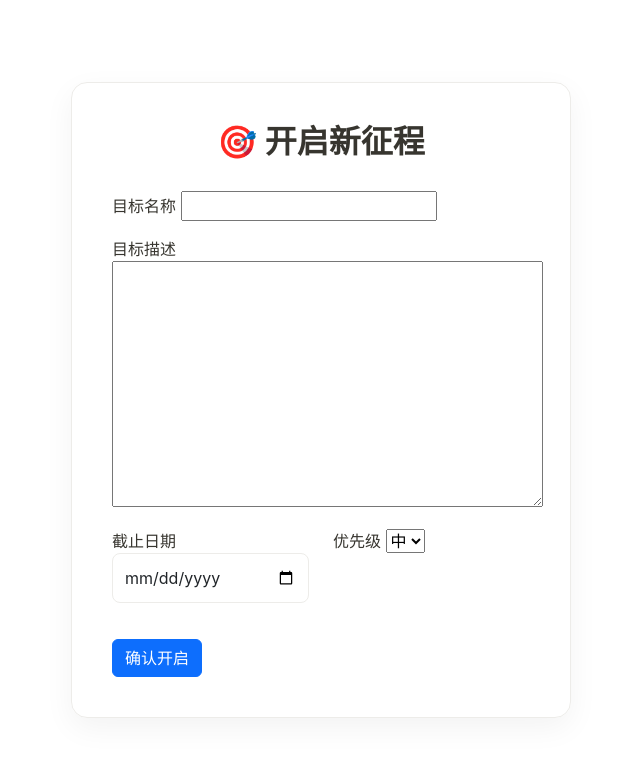
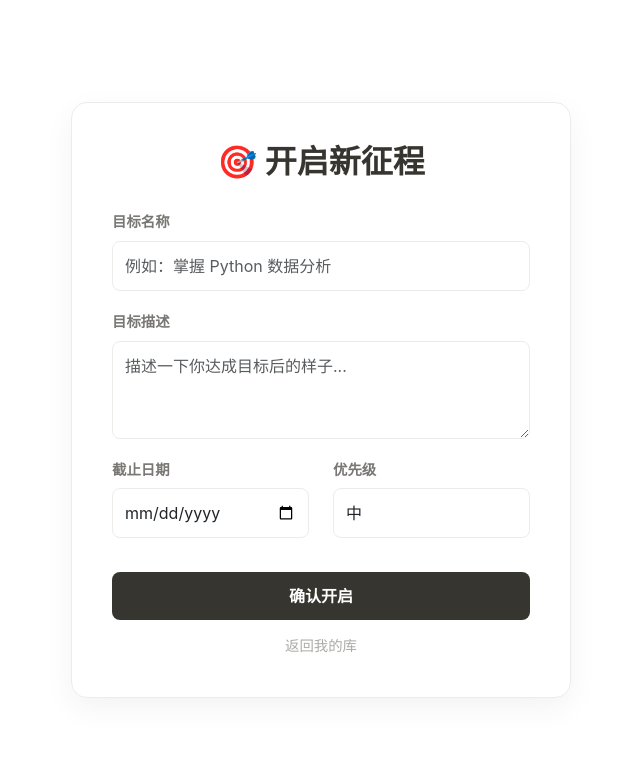
Before and after one commit to ZWEIGJ/skill-path-tracker, a Django app: page /goal/add/ in a window 1280 px wide. Shown: the top 757 px of the page, without its empty margins (319-959 px from the left). Run offline with Django 5.2, Linux system fonts and the light colour scheme; the visitor is signed in with stand-in values (Sample User, id 1).

Commit message:
任务排版逻辑修改

```diff
--- a/goals/forms.py
+++ b/goals/forms.py
@@ -4,8 +4,28 @@ from .models import LearningGoal
 class LearningGoalForm(forms.ModelForm):
     class Meta:
         model = LearningGoal
-        fields = ['title', 'description']
+        fields = ['title', 'description', 'deadline', 'priority']
         widgets = {
-            'title': forms.TextInput(attrs={'placeholder': '例如：掌握 Django 核心模型'}),
-            'description': forms.Textarea(attrs={'rows': 3, 'placeholder': '可选：描述你的学习计划...'}),
+            'title': forms.TextInput(attrs={
+                'class': 'form-control',
+                'placeholder': '例如：掌握 Python 数据分析'
+            }),
+            'description': forms.Textarea(attrs={
+                'class': 'form-control',
+                'rows': 3,
+                'placeholder': '描述一下你达成目标后的样子...'
+            }),
+            'deadline': forms.DateInput(attrs={
+                'class': 'form-control',
+                'type': 'date'  # 强制浏览器弹出日期选择器
+            }),
+            'priority': forms.Select(attrs={
+                'class': 'form-control'
+            }),
         }
+        labels = {
+            'title': '目标名称',
+            'description': '详细描述',
+            'deadline': '截止日期',
+            'priority': '优先级',
+        }
--- a/goals/templates/goals/goal_form.html
+++ b/goals/templates/goals/goal_form.html
@@ -43,19 +43,25 @@
             font-weight: 600;
             font-size: 0.9rem;
             color: #787774;
+            margin-bottom: 8px;
+            display: block;
         }
 
-        .form-control {
-            border: 1px solid var(--notion-border);
-            border-radius: 8px;
-            padding: 12px;
-            margin-bottom: 20px;
+        /* 统一 Django 自动生成的 input 和 select 样式 */
+        .form-control, select, textarea {
+            border: 1px solid var(--notion-border) !important;
+            border-radius: 8px !important;
+            padding: 12px !important;
+            margin-bottom: 20px !important;
             transition: border-color 0.2s;
+            width: 100%;
+            display: block;
+            background-color: #fff;
         }
 
-        .form-control:focus {
-            border-color: var(--notion-focus);
-            box-shadow: 0 0 0 3px rgba(82, 151, 255, 0.1);
+        .form-control:focus, select:focus, textarea:focus {
+            border-color: var(--notion-focus) !important;
+            box-shadow: 0 0 0 3px rgba(82, 151, 255, 0.1) !important;
             outline: none;
         }
 
@@ -68,6 +74,7 @@
             font-weight: 600;
             width: 100%;
             transition: opacity 0.2s;
+            margin-top: 10px;
         }
 
         .btn-save:hover {
@@ -95,25 +102,30 @@
         <h2>🎯 开启新征程</h2>
         <form method="post">
             {% csrf_token %}
-                <div class="mb-3">
-                    <label>目标名称</label>
+
+            <div class="mb-1">
+                <label class="form-label">目标名称</label>
                 {{ form.title }}
             </div>
-                <div class="mb-3">
-                    <label>目标描述</label>
+
+            <div class="mb-1">
+                <label class="form-label">目标描述</label>
                 {{ form.description }}
             </div>
+
             <div class="row">
-                    <div class="col-md-6 mb-3">
-                        <label>截止日期</label>
+                <div class="col-md-6 mb-1">
+                    <label class="form-label">截止日期</label>
                     <input type="date" name="deadline" class="form-control" value="{{ form.deadline.value|default:'' }}">
                 </div>
-                    <div class="col-md-6 mb-3">
-                        <label>优先级</label>
+                <div class="col-md-6 mb-1">
+                    <label class="form-label">优先级</label>
                     {{ form.priority }}
                 </div>
             </div>
-                <button type="submit" class="btn btn-primary">确认开启</button>
+
+            <button type="submit" class="btn-save">确认开启</button>
+            <a href="{% url 'goal_list' %}" class="btn-back">返回我的库</a>
         </form>
     </div>
 
--- a/goals/views.py
+++ b/goals/views.py
@@ -5,18 +5,52 @@ from django.urls import reverse_lazy
 from django.contrib.auth.decorators import login_required
 from django.contrib.auth.mixins import LoginRequiredMixin
 from django.http import JsonResponse
-from django.contrib import messages  # 修复 Pylance 报错的关键导入
+from django.contrib import messages
+from django.db.models import Case, When, IntegerField, Q, BooleanField, F, Count
+from django.utils import timezone
+
 from .models import LearningGoal, SubTask
+from .forms import LearningGoalForm
 
 # --- 1. 大目标管理 (页面级) ---
 
 @login_required
 def goal_list_view(request):
-    """首页：显示所有大目标的卡片"""
-    goals = LearningGoal.objects.filter(user=request.user)
-    return render(request, 'goals/goal_list.html', {
-        'goals': goals,
-    })
+    """首页：显示大目标（逻辑：未过期 > 优先级 > 截止日期）"""
+    now_date = timezone.now().date()
+
+    # 使用 annotate 预先计算子任务统计信息，用于沉底判断
+    goals = LearningGoal.objects.filter(user=request.user).annotate(
+        total_tasks=Count('subtasks'),
+        completed_tasks=Count('subtasks', filter=Q(subtasks__is_completed=True)),
+
+        # 核心沉底逻辑：
+        # 判定条件：日期早于今天 AND (没有任务 OR 已完成任务数 < 总任务数)
+        is_overdue_sort=Case(
+            When(
+                Q(deadline__lt=now_date) &
+                (Q(total_tasks=0) | Q(completed_tasks__lt=F('total_tasks'))),
+                then=True
+            ),
+            default=False,
+            output_field=BooleanField()
+        ),
+
+        # 优先级权重分：高(3) > 中(2) > 低(1)
+        priority_weight=Case(
+            When(priority='H', then=3),
+            When(priority='M', then=2),
+            When(priority='L', then=1),
+            default=0,
+            output_field=IntegerField(),
+        )
+    ).order_by(
+        'is_overdue_sort',    # 1. 未过期的在前 (False/0 < True/1)
+        '-priority_weight',   # 2. 权重分高的在前
+        'deadline'            # 3. 日期近的在前
+    )
+
+    return render(request, 'goals/goal_list.html', {'goals': goals})
 
 @login_required
 def goal_detail_view(request, pk):
@@ -31,9 +65,9 @@ def goal_detail_view(request, pk):
     })
 
 class GoalCreateView(LoginRequiredMixin, CreateView):
+    """创建目标视图"""
     model = LearningGoal
-    # 加上新字段：'deadline', 'priority'
-    fields = ['title', 'description', 'deadline', 'priority']
+    form_class = LearningGoalForm
     template_name = 'goals/goal_form.html'
     success_url = reverse_lazy('goal_list')
 
@@ -72,7 +106,6 @@ def subtask_add_ajax(request, goal_id):
 @login_required
 def subtask_toggle_ajax(request, task_id):
     """异步切换子任务状态"""
-    # 注意参数名改为了 task_id，与 urls.py 保持一致
     subtask = get_object_or_404(SubTask, pk=task_id, goal__user=request.user)
     subtask.is_completed = not subtask.is_completed
     subtask.save()
```
Lines whose indentation alone changed are shown as unchanged.
